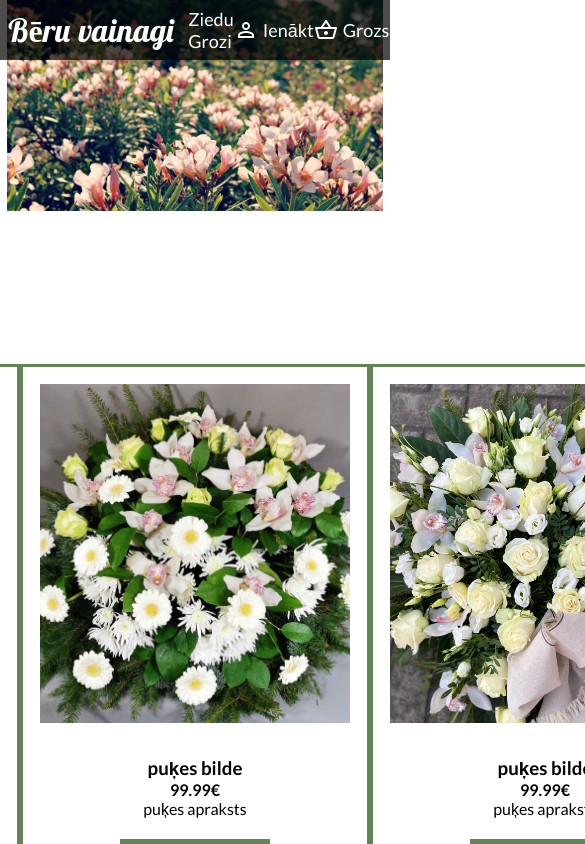
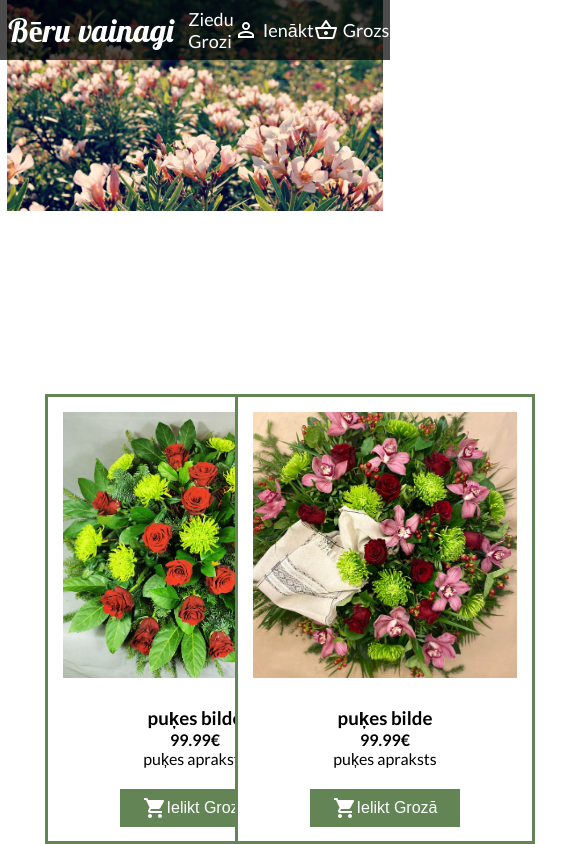
Before and after one commit to RobzLegz/Online-Flower-Shop, a React (Create React App) app: page / in a window 390 px wide. Shown: the top 844 px of the page, 585 px wide, since content can reach past the window. Built offline with nearby package versions, Linux system fonts and the light colour scheme.

Commit message:
adding media queries

```diff
--- a/src/Home.css
+++ b/src/Home.css
@@ -19,6 +19,13 @@
   flex-direction: column;
   align-items: center;
 }
+.productColumn {
+  width: 100%;
+  margin: 0 auto;
+  display: flex;
+  flex-direction: column;
+  align-items: center;
+}
 .productRow {
   width: 80%;
   display: flex;
@@ -36,3 +43,12 @@
     width: 100%;
   }
 }
+@media (max-width: 1080px) {
+  .productColumn {
+    flex-direction: row;
+  }
+  .productRow {
+    flex-direction: column;
+    align-items: center;
+  }
+}
--- a/src/Product.css
+++ b/src/Product.css
@@ -48,5 +48,35 @@
 @media (max-width: 1460px) {
   .product {
     width: 350px;
+    height: 450px;
+  }
+  .productImageContainer {
+    height: 50%;
   }
 }
+@media (max-width: 1290px) {
+  .product {
+    width: 300px;
+    height: 430px;
+  }
+}
+@media (max-width: 1180px) {
+  .product {
+    width: 350px;
+    height: 500px;
+    margin: 30px 0;
+  }
+  .productImageContainer {
+    height: 60%;
+  }
+}
+@media (max-width: 970px) {
+  .product {
+    width: 300px;
+    height: 450px;
+    margin: 30px 0;
+  }
+  .productImageContainer {
+    height: 60%;
+  }
+}
```
